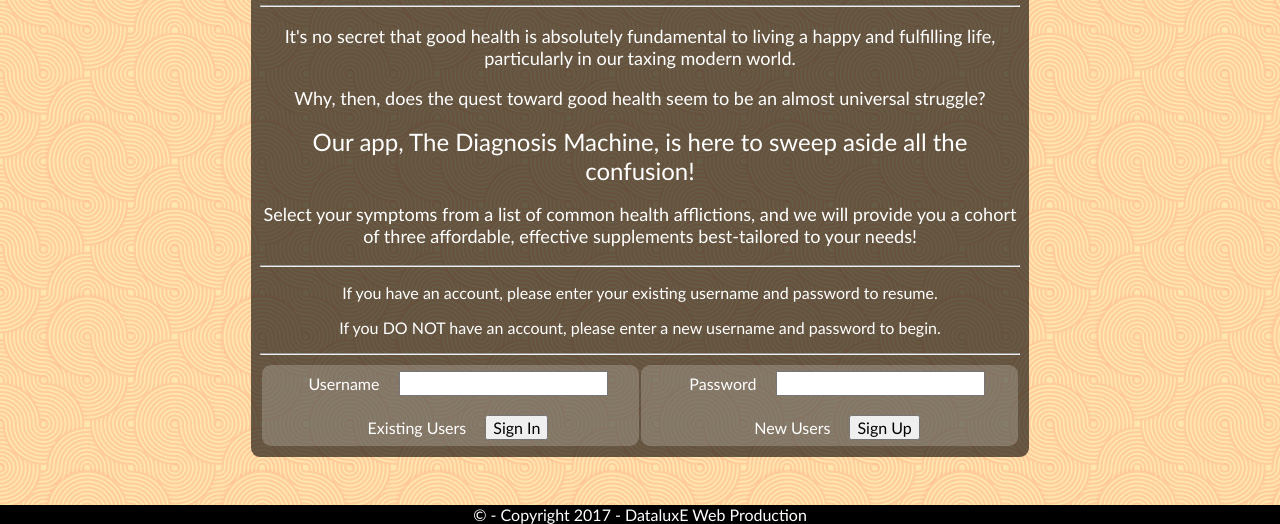
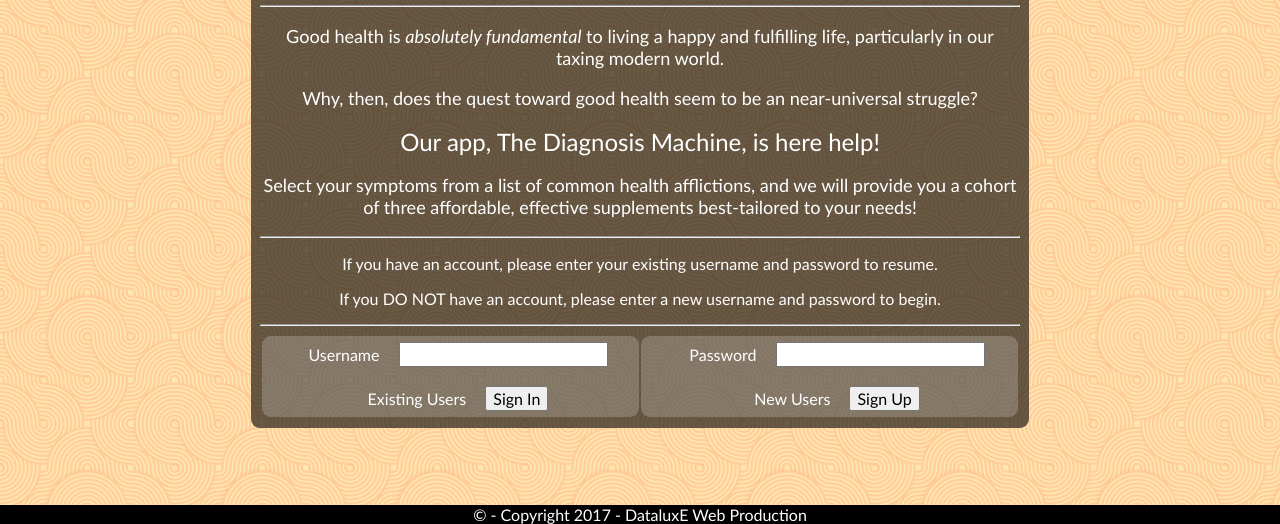
Before and after one commit to dataluxe/the-diagnosis-machine, a plain HTML site: page index.html in a window 1280 px wide. Shown: the part 276-800 px from the top of the page. Drawn offline with Linux system fonts and the light colour scheme.

Commit message:
Improved cancerous welcome text on landing page.

```diff
--- a/index.html
+++ b/index.html
@@ -45,9 +45,9 @@
 
         <b class="heading-big">Welcome!</b>
         <hr>
-        <p class="flavor-text-medium-small">It's no secret that good health is absolutely fundamental to living a happy and fulfilling life, particularly in our taxing modern world.</p>
-        <p class="flavor-text-medium-small">Why, then, does the quest toward good health seem to be an almost universal struggle?</p>
-        <p class="heading-medium">Our app, The Diagnosis Machine, is here to sweep aside all the confusion!</p>
+        <p class="flavor-text-medium-small">Good health is <i>absolutely fundamental</i> to living a happy and fulfilling life, particularly in our taxing modern world.</p>
+        <p class="flavor-text-medium-small">Why, then, does the quest toward good health seem to be an near-universal struggle?</p>
+        <p class="heading-medium">Our app, The Diagnosis Machine, is here help!</p>
         <p class="flavor-text-medium-small">Select your symptoms from a list of common health afflictions, and we will provide you a cohort of three affordable, effective supplements best-tailored to your needs!</p>
         <hr>
         <p class="flavor-text-small">If you have an account, please enter your existing username and password to resume.</p>
```
